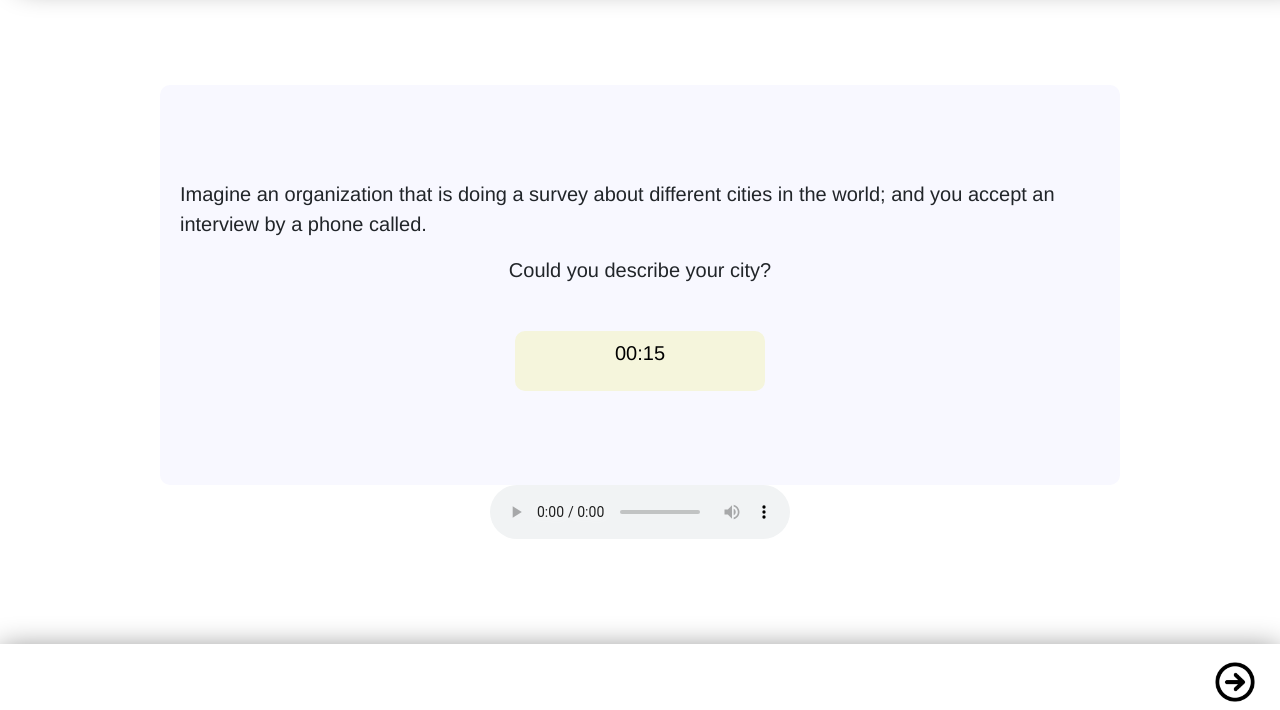
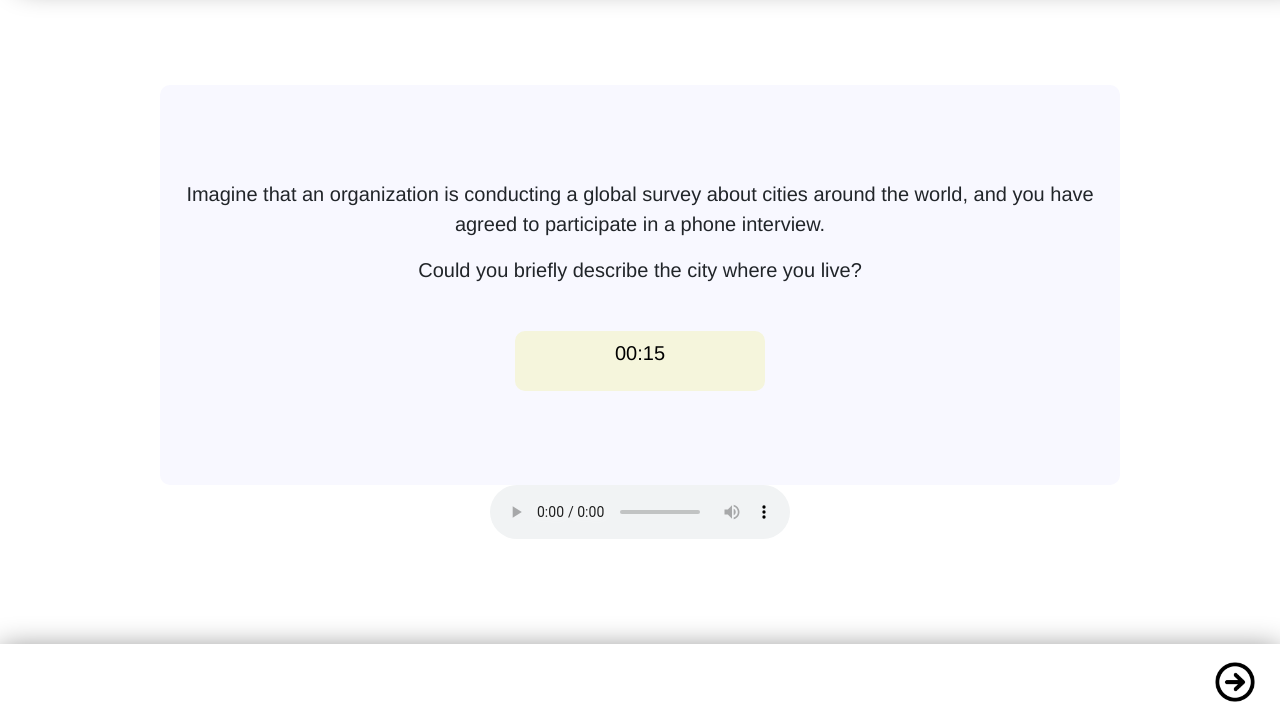
Before and after one commit to adrianTorres12/SW-Sup, a plain HTML site: page sections/audiotest.html in a window 1280 px wide. Shown: the part 90-800 px from the top of the page. Drawn offline with nearby package versions, Linux system fonts and the light colour scheme.

Commit message:
new audio

```diff
--- a/sections/audiotest.css
+++ b/sections/audiotest.css
@@ -72,3 +72,6 @@
     justify-content: center;
     align-items: center;
   }
+  #maintxt {
+    text-align: center;
+  }
--- a/sections/audiotest.html
+++ b/sections/audiotest.html
@@ -20,8 +20,8 @@
     <div id="container">
 
         <div id="txt">
-            <p>Imagine an organization that is doing a survey about different cities in the world; and you accept an interview by a phone called.</p>
-            <p>Could you describe your city?</p>
+            <p id="maintxt">Imagine that an organization is conducting a global survey about cities around the world, and you have agreed to participate in a phone interview.</p>
+            <p>Could you briefly describe the city where you live?</p>
             <div id="counter"><p id="seconds">00:15</p></div>
         </div>
 
```
Also changed, not shown: 2 other files.
